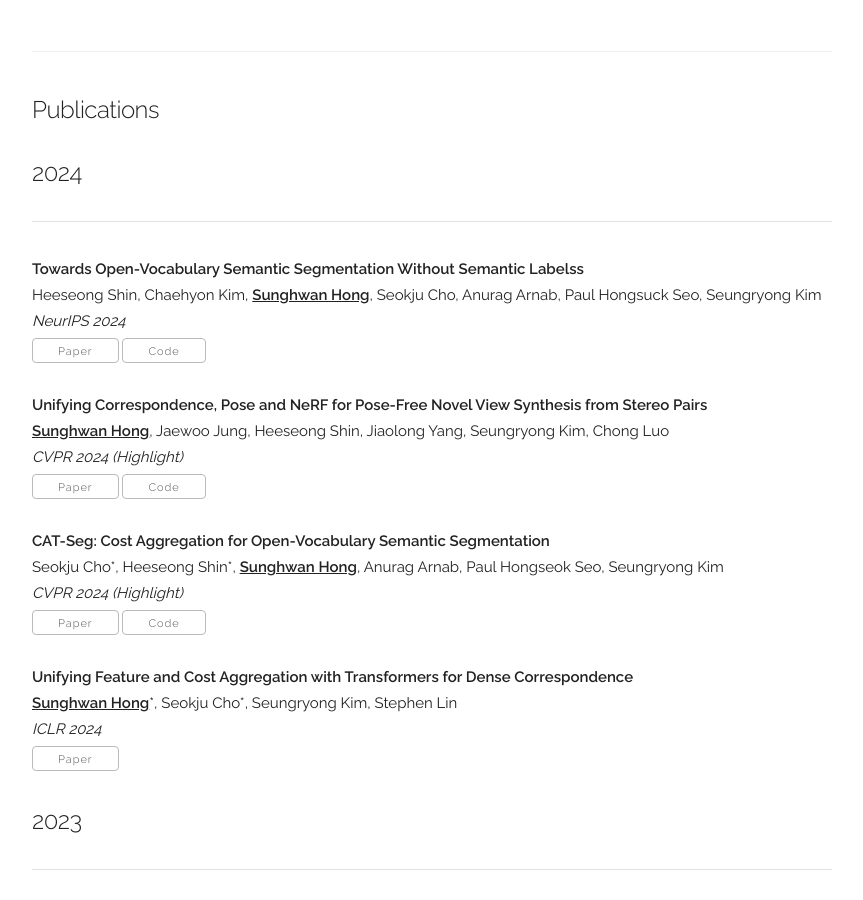
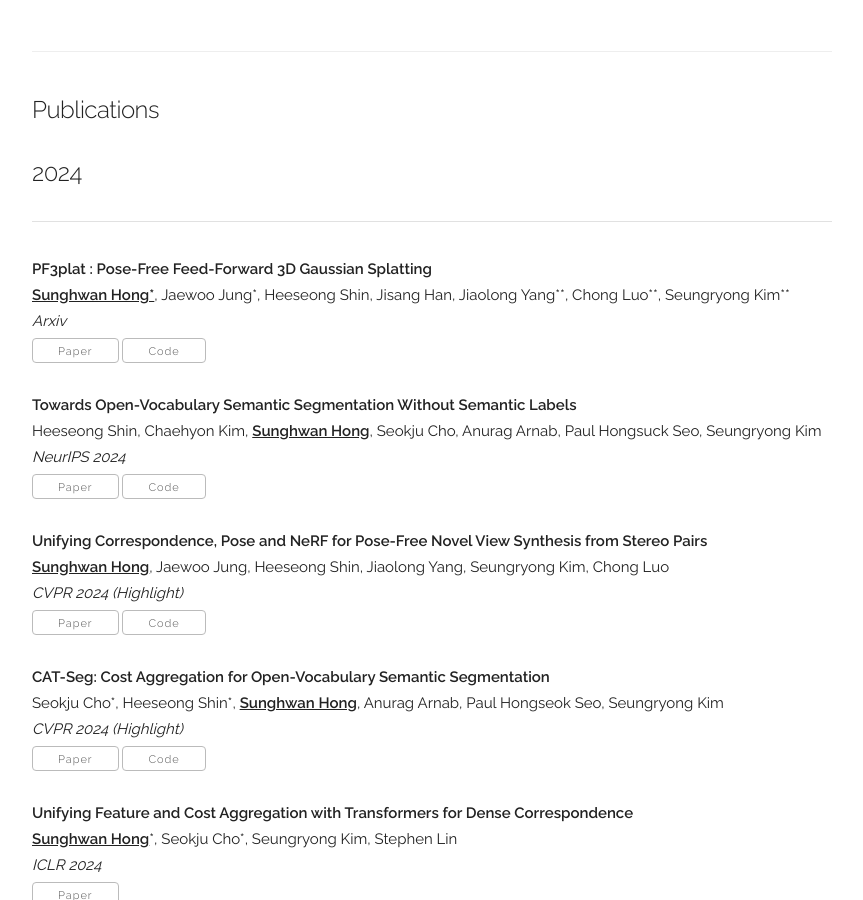
Before and after one commit to jang-1996/jang-1996.github.io, a Jekyll site: the page built from index.html, in a window 1280 px wide and 900 px high, scrolled down 1226 px. Shown: the whole window, without its empty margins (208-1071 px from the left). Built offline with Jekyll 4.4.1, drawn with Linux system fonts in a browser that asks for light colours; some web fonts are replaced.

Commit message:
Update publications.yaml

```diff
--- a/_data/publications.yaml
+++ b/_data/publications.yaml
@@ -1,6 +1,13 @@
 papers:
-  - title: "Towards Open-Vocabulary Semantic Segmentation Without Semantic Labelss"
+  - title: "PF3plat : Pose-Free Feed-Forward 3D Gaussian Splatting"
     year: "2024"
+    authors: "<b><u>Sunghwan Hong*</u></b>, Jaewoo Jung*, Heeseong Shin, Jisang Han, Jiaolong Yang**, Chong Luo**, Seungryong Kim**"
+    venue: "Arxiv"
+    paper_pdf: "https://arxiv.org/pdf/2410.22128"
+    code: "https://cvlab-kaist.github.io/PF3plat/"
+    selected: y
+
+  - title: "Towards Open-Vocabulary Semantic Segmentation Without Semantic Labels"
     authors: "Heeseong Shin, Chaehyon Kim, <b><u>Sunghwan Hong</u></b>, Seokju Cho, Anurag Arnab, Paul Hongsuck Seo, Seungryong Kim"
     venue: "NeurIPS 2024"
     paper_pdf: "https://arxiv.org/abs/2409.19846"
```
